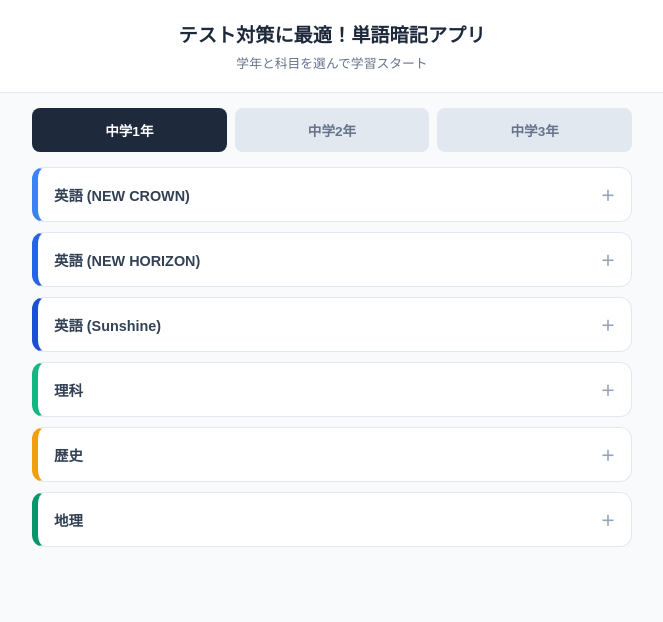
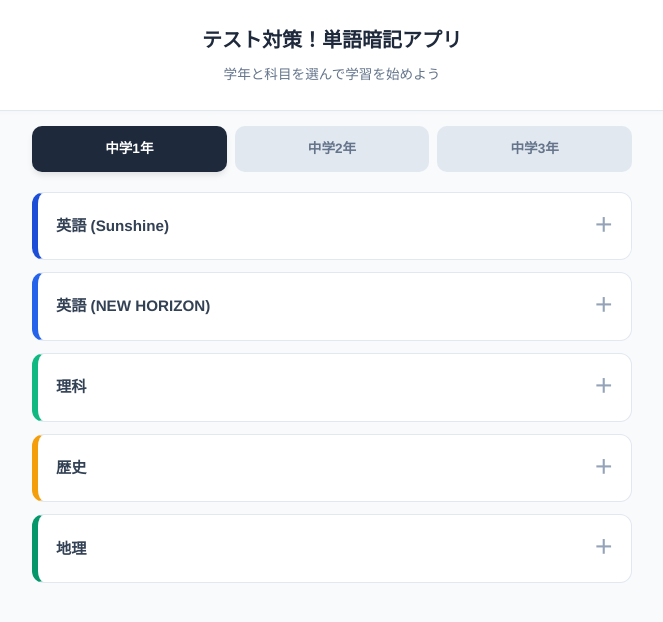
Before and after one commit to mantenkobetsu/top, a plain HTML site: page index.html in a window 1280 px wide. Shown: the whole page, without its empty margins (308-971 px from the left). Drawn offline with Linux system fonts and the light colour scheme.

Commit message:
Update index.html

```diff
--- a/index.html
+++ b/index.html
@@ -18,40 +18,58 @@
             --btn-anki: #3b82f6;
         }
 
-        body { font-family: sans-serif; background-color: var(--bg); color: var(--text); margin: 0; padding: 0; }
-        .app-header { background: var(--white); padding: 20px; text-align: center; border-bottom: 1px solid #e2e8f0; }
-        .app-header h1 { margin: 0; font-size: 1.2rem; font-weight: 800; color: var(--accent); }
-        .app-header p { margin: 5px 0 0; font-size: 0.8rem; color: #64748b; }
+        body {
+            font-family: 'Helvetica Neue', Arial, 'Hiragino Kaku Gothic ProN', 'Hiragino Sans', Meiryo, sans-serif;
+            background-color: var(--bg);
+            color: var(--text);
+            margin: 0;
+            padding: 0;
+            line-height: 1.6;
+        }
+
+        .app-header {
+            background: var(--white);
+            padding: 24px 20px;
+            text-align: center;
+            border-bottom: 1px solid #e2e8f0;
+            box-shadow: 0 2px 4px rgba(0,0,0,0.02);
+        }
+        .app-header h1 { margin: 0; font-size: 1.25rem; font-weight: 800; color: var(--accent); }
+        .app-header p { margin: 8px 0 0; font-size: 0.85rem; color: #64748b; }
 
         .container { padding: 15px; max-width: 600px; margin: 0 auto; }
 
-        /* タブ切り替え */
-        .tabs { display: flex; gap: 8px; margin-bottom: 15px; }
+        .tabs { display: flex; gap: 8px; margin-bottom: 20px; }
         .tab-label {
             flex: 1; padding: 12px 0; text-align: center; background: #e2e8f0; cursor: pointer;
-            font-weight: bold; border-radius: 8px; color: #64748b; font-size: 0.85rem; transition: 0.2s;
+            font-weight: bold; border-radius: 10px; color: #64748b; font-size: 0.85rem; transition: all 0.2s;
         }
         input[type="radio"] { display: none; }
 
-        .tab-content { display: none; }
+        .tab-content { display: none; animation: fadeIn 0.3s ease-in-out; }
+        @keyframes fadeIn {
+            from { opacity: 0; transform: translateY(5px); }
+            to { opacity: 1; transform: translateY(0); }
+        }
+
         #g1:checked ~ .tabs label[for="g1"],
         #g2:checked ~ .tabs label[for="g2"],
         #g3:checked ~ .tabs label[for="g3"] {
             background: var(--accent); color: var(--white);
+            box-shadow: 0 4px 6px -1px rgba(0, 0, 0, 0.1);
         }
-        #g1:checked ~ .content-g1, #g2:checked ~ .content-g2, #g3:checked ~ .content-g3 { display: block; }
 
-        /* アコーディオン */
-        details { background: var(--white); margin-bottom: 10px; border-radius: 12px; border: 1px solid #e2e8f0; overflow: hidden; }
+        details { background: var(--white); margin-bottom: 12px; border-radius: 12px; border: 1px solid #e2e8f0; overflow: hidden; transition: all 0.3s; }
+        details[open] { box-shadow: 0 4px 12px rgba(0,0,0,0.05); }
+
         summary {
-            padding: 16px; cursor: pointer; font-weight: bold; list-style: none;
-            display: flex; justify-content: space-between; align-items: center; font-size: 0.9rem;
+            padding: 18px; cursor: pointer; font-weight: bold; list-style: none;
+            display: flex; justify-content: space-between; align-items: center; font-size: 0.95rem;
         }
         summary::-webkit-details-marker { display: none; }
-        summary::after { content: "＋"; color: #94a3b8; }
-        details[open] summary::after { content: "－"; }
+        summary::after { content: "＋"; font-size: 1.2rem; color: #94a3b8; transition: 0.3s; }
+        details[open] summary::after { transform: rotate(45deg); content: "＋"; }
 
-        /* 科目別カラーバー */
         .subj-crown { border-left: 6px solid #3b82f6; }
         .subj-horizon { border-left: 6px solid #2563eb; }
         .subj-sunshine { border-left: 6px solid #1d4ed8; }
@@ -59,33 +77,44 @@
         .subj-his { border-left: 6px solid var(--his-color); }
         .subj-geo { border-left: 6px solid var(--geo-color); }
 
-        /* リスト */
         .page-list { list-style: none; padding: 0; margin: 0; border-top: 1px solid #f1f5f9; }
         .page-item {
             display: flex; justify-content: space-between; align-items: center;
-            padding: 12px 15px; border-bottom: 1px solid #f1f5f9;
+            padding: 14px 18px; border-bottom: 1px solid #f1f5f9;
+            background: #fff;
         }
-        .p-range { font-weight: bold; font-size: 0.82rem; color: #475569; }
+        .page-item:last-child { border-bottom: none; }
+        .p-range { font-weight: 600; font-size: 0.85rem; color: #475569; }
 
-        /* ボタン */
-        .btn-group { display: flex; gap: 6px; }
+        .btn-group { display: flex; gap: 8px; }
         .action-btn {
-            text-decoration: none; font-size: 0.7rem; font-weight: bold; padding: 8px 10px;
-            border-radius: 6px; color: #fff; min-width: 45px; text-align: center;
+            text-decoration: none; font-size: 0.75rem; font-weight: bold; padding: 8px 14px;
+            border-radius: 8px; color: #fff; min-width: 50px; text-align: center;
+            transition: 0.2s; display: inline-block;
         }
-        .btn-anki { background-color: var(--btn-anki); }
-        .btn-test { background-color: var(--btn-test); }
-        .action-btn:active { opacity: 0.7; transform: scale(0.95); }
+        .btn-anki { background-color: var(--btn-anki); box-shadow: 0 2px 0 #2563eb; }
+        .btn-test { background-color: var(--btn-test); box-shadow: 0 2px 0 #dc2626; }
 
-        /* リンクがないボタンのスタイル */
-        .btn-disabled { background-color: #cbd5e1; cursor: default; pointer-events: none; }
+        .action-btn:active { transform: translateY(2px); box-shadow: none; }
+
+        .btn-disabled {
+            background-color: #e2e8f0;
+            color: #94a3b8;
+            box-shadow: none;
+            cursor: default;
+            pointer-events: none;
+        }
+
+        #g1:checked ~ #content-area .content-g1,
+        #g2:checked ~ #content-area .content-g2,
+        #g3:checked ~ #content-area .content-g3 { display: block; }
     </style>
 </head>
 <body>
 
 <header class="app-header">
-    <h1>テスト対策に最適！単語暗記アプリ</h1>
-    <p>学年と科目を選んで学習スタート</p>
+    <h1>テスト対策！単語暗記アプリ</h1>
+    <p>学年と科目を選んで学習を始めよう</p>
 </header>
 
 <div class="container">
@@ -99,89 +128,143 @@
         <label class="tab-label" for="g3">中学3年</label>
     </div>
 
+    <div id="content-area"></div>
+</div>
+
 <script>
-        // --- 設定エリア：リンクの管理 ---
     const baseURL = "https://mantenlab.com/vocabulary-test/";
 
-        // 中1理科のデータ設定（全15項目に拡充）
-        const g1RikaData = [
-            { label: "P.2 - 17", ankiFile: "1_rika_2-17.html", testFile: "" },
-            { label: "P.20 - 30", ankiFile: "1_rika_20-30.html", testFile: "" },
-            { label: "P.31 - 34", ankiFile: "1_rika_31-34.html", testFile: "" },
-            { label: "P.36 - 52", ankiFile: "1_rika_36-52.html", testFile: "rika_sample.html" },
-            { label: "P.64 - 82", ankiFile: "1_rika_64-82.html", testFile: "" },
-            { label: "P.84 - 97", ankiFile: "1_rika_84-97.html", testFile: "" },
-            { label: "P.100 - 117", ankiFile: "1_rika_100-117.html", testFile: "" },
-            // --- 今回追加された単元 ---
-            { label: "P.128 - 149", ankiFile: "1_rika_128,129137-149.html", testFile: "" },
-            { label: "P.151 - 160", ankiFile: "1_rika_151-160.html", testFile: "" },
-            { label: "P.161 - 172", ankiFile: "1_rika_161-172.html", testFile: "" },
-            { label: "P.173 - 188", ankiFile: "1_rika_173-188.html", testFile: "" },
-            { label: "P.201 - 212", ankiFile: "1_rika_201-212.html", testFile: "" },
-            { label: "P.214 - 220", ankiFile: "1_rika_214-220.html", testFile: "" },
-            { label: "P.223 - 230", ankiFile: "1_rika_223-230.html", testFile: "" },
-            { label: "P.233 - 247", ankiFile: "1_rika_233-247.html", testFile: "" }
+    // 中1 英語
+    const g1EnglishNHFiles = ["1_English_NH_U4.html", "1_English_NH_U5.html", "1_English_NH_U6.html", "1_English_NH_U7.html", "1_English_NH_U8.html", "1_English_NH_U9.html", "1_English_NH_U10.html", "1_English_NH_RL.html"];
+    const g1EnglishSSFiles = ["1_English_SS_P4.html", "1_English_SS_P5.html", "1_English_SS_P6.html", "1_English_SS_P7.html", "1_English_SS_P8.html", "1_English_SS_P9.html", "1_English_SS_P10.html"];
+
+    // 中1 理科 (共有いただいたファイルを追加)
+    const g1RikaFiles = [
+        "1_rika_2-17.html",
+        "1_rika_20-30.html",
+        "1_rika_31-34.html",
+        "1_rika_36-52.html",
+        "1_rika_64-82.html",
+        "1_rika_84-97.html",
+        "1_rika_100-117.html",
+        "1_rika_128,129137-149.html",
+        "1_rika_151-160.html",
+        "1_rika_161-172.html",
+        "1_rika_173-188.html", // 追加
+        "1_rika_201-212.html", // 追加
+        "1_rika_214-220.html", // 追加
+        "1_rika_223-230.html", // 追加
+        "1_rika_233-247.html"  // 追加
     ];
 
-        const gradeContents = ["content-g1", "content-g2", "content-g3"];
-        const subjects = [
-            { name: "英語 (NEW CROWN)", class: "subj-crown" },
-            { name: "英語 (NEW HORIZON)", class: "subj-horizon" },
-            { name: "英語 (Sunshine)", class: "subj-sunshine" },
-            { name: "理科", class: "subj-sci" },
-            { name: "歴史", class: "subj-his" },
-            { name: "地理", class: "subj-geo" }
+    // 中1 歴史
+    const g1RekishiFiles = [
+        "1_rekishi_63-67.html", "1_rekishi_68-69.html", "1_rekishi_70-71.html",
+        "1_rekishi_72-75.html", "1_rekishi_78-81.html", "1_rekishi_84-85.html",
+        "1_rekishi_86-89.html", "1_rekishi_92-95.html", "1_rekishi_96-97.html",
+        "1_rekishi_98-101.html",
+        "1_rekishi_105-107.html", "1_rekishi_108-111.html", "1_rekishi_112-113.html",
+        "1_rekishi_116-117.html", "1_rekishi_118-119.html", "1_rekishi_120-123.html",
+        "1_rekishi_124-125.html", "1_rekishi_126-127.html", "1_rekishi_128-129.html",
+        "1_rekishi_130-131.html",
+        "1_rekishi_136-139.html", "1_rekishi_140-141.html", "1_rekishi_142-143.html",
+        "1_rekishi_144-145.html", "1_rekishi_146-149.html"
     ];
 
-        gradeContents.forEach((contentClass, gIdx) => {
-            document.write(`<div class="tab-content ${contentClass}">`);
+    // 中2 英語
+    const g2EnglishNCFiles = ["2_English_NC_L4.html", "2_English_NC_L5.html", "2_English_NC_L6.html", "2_English_NC_L7.html", "2_English_NC_L8.html", "2_English_NC_RL2.html", "2_English_NC_RL3.html"];
+    const g2EnglishSSFiles = ["2_English_SS_P4.html", "2_English_SS_P5.html", "2_English_SS_P6.html", "2_English_SS_P7.html", "2_English_SS_P8.html", "2_English_SS_R2.html", "2_English_SS_R3.html"];
+
+    // 中2 理科
+    const g2RikaFiles = ["2_rika_5-17.html", "2_rika_18-24.html", "2_rika_25-32.html", "2_rika_34-43.html", "2_rika_44-49.html", "2_rika_51-59.html", "2_rika_70-79.html", "2_rika_80-91.html", "2_rika_94-107.html", "2_rika_108-123.html", "2_rika_141-152.html", "2_rika_153-171.html", "2_rika_173-177.html", "2_rika_178-188.html", "2_rika_189-199.html", "2_rika_211-224.html", "2_rika_225-234.html", "2_rika_235-241.html", "2_rika_242-252.html", "2_rika_255-261.html", "2_rika_262-271.html"];
+
+    // ラベル整形（英語）
+    function formatLabel(fileName) {
+        const nameWithoutExt = fileName.replace('.html', '');
+        const parts = nameWithoutExt.split('_');
+        const lastPart = parts[parts.length - 1].toLowerCase();
+        if (lastPart.startsWith('p')) return `Part ${lastPart.substring(1)}`;
+        if (lastPart.startsWith('u')) return `Unit ${lastPart.substring(1)}`;
+        if (lastPart.startsWith('l') && !lastPart.startsWith('rl')) return `Lesson ${lastPart.substring(1)}`;
+        if (lastPart.startsWith('r') && !lastPart.startsWith('rl')) return `Reading ${lastPart.substring(1)}`;
+        if (lastPart.startsWith('rl')) {
+            const num = lastPart.substring(2);
+            return num ? `Reading Lesson ${num}` : "Read Aloud";
+        }
+        return lastPart.toUpperCase();
+    }
+
+    // ラベル整形（理科・歴史） P.96-97 -> 96-97 の表示形式
+    function formatRangeLabel(fileName) {
+        // ファイル名の末尾にある数字とハイフン部分を抽出
+        const match = fileName.match(/_([0-9,\-]+)\.html$/);
+        return match ? match[1] : fileName;
+    }
+
+    const contentArea = document.getElementById('content-area');
+    let finalHtml = "";
+
+    [0, 1, 2].forEach(gIdx => {
+        const gradeNum = gIdx + 1;
+        finalHtml += `<div class="tab-content content-g${gradeNum}">`;
+
+        const subjects = [
+            { name: "英語 (Sunshine)", class: "subj-sunshine", hideInG1: false, hideInG2: false },
+            { name: "英語 (NEW CROWN)", class: "subj-crown", hideInG1: true, hideInG2: false },
+            { name: "英語 (NEW HORIZON)", class: "subj-horizon", hideInG1: false, hideInG2: true },
+            { name: "理科", class: "subj-sci", hideInG1: false, hideInG2: false },
+            { name: "歴史", class: "subj-his", hideInG1: false, hideInG2: false },
+            { name: "地理", class: "subj-geo", hideInG1: false, hideInG2: false }
+        ];
 
         subjects.forEach(sub => {
-                document.write(`
+            if (gIdx === 0 && sub.hideInG1) return;
+            if (gIdx === 1 && sub.hideInG2) return;
+
+            finalHtml += `
                 <details class="${sub.class}">
                     <summary>${sub.name}</summary>
                     <ul class="page-list">
-                `);
+            `;
 
-                if (gIdx === 0 && sub.name === "理科") {
-                    g1RikaData.forEach(item => {
-                        const ankiUrl = baseURL + item.ankiFile;
-                        const hasTest = item.testFile !== "";
-                        const testUrl = hasTest ? baseURL + item.testFile : "#";
-                        const testClass = hasTest ? "action-btn btn-test" : "action-btn btn-test btn-disabled";
+            let currentFiles = [];
+            let isRangeType = false;
 
-                        document.write(`
+            if (gIdx === 0) {
+                if (sub.name === "英語 (Sunshine)") currentFiles = g1EnglishSSFiles;
+                else if (sub.name === "英語 (NEW HORIZON)") currentFiles = g1EnglishNHFiles;
+                else if (sub.name === "理科") { currentFiles = g1RikaFiles; isRangeType = true; }
+                else if (sub.name === "歴史") { currentFiles = g1RekishiFiles; isRangeType = true; }
+            } else if (gIdx === 1) {
+                if (sub.name === "英語 (Sunshine)") currentFiles = g2EnglishSSFiles;
+                else if (sub.name === "英語 (NEW CROWN)") currentFiles = g2EnglishNCFiles;
+                else if (sub.name === "理科") { currentFiles = g2RikaFiles; isRangeType = true; }
+            }
+
+            if (currentFiles.length > 0) {
+                currentFiles.forEach(file => {
+                    const label = isRangeType ? formatRangeLabel(file) : formatLabel(file);
+                    finalHtml += `
                         <li class="page-item">
-                                <span class="p-range">${item.label}</span>
+                            <span class="p-range">${label}</span>
                             <div class="btn-group">
-                                    <a href="${ankiUrl}" class="action-btn btn-anki" target="_blank">暗記</a>
-                                    <a href="${testUrl}" class="${testClass}" ${hasTest ? 'target="_blank"' : ''}>テスト</a>
+                                <a href="${baseURL}${file}" class="action-btn btn-anki" target="_blank">暗記</a>
+                                <a href="#" class="action-btn btn-test btn-disabled">テスト</a>
                             </div>
-                            </li>
-                        `);
+                        </li>`;
                 });
             } else {
-                    // 他の科目や学年のダミーデータ
-                    for (let i = 0; i < 5; i++) {
-                        document.write(`
-                            <li class="page-item">
-                                <span class="p-range">準備中</span>
-                                <div class="btn-group">
-                                    <a href="#" class="action-btn btn-anki btn-disabled">暗記</a>
-                                    <a href="#" class="action-btn btn-test btn-disabled">テスト</a>
-                                </div>
-                            </li>
-                        `);
+                for (let i = 0; i < 3; i++) {
+                    finalHtml += `<li class="page-item"><span class="p-range">準備中...</span><div class="btn-group"><a href="#" class="action-btn btn-anki btn-disabled">暗記</a><a href="#" class="action-btn btn-test btn-disabled">テスト</a></div></li>`;
                 }
             }
-
-                document.write(`</ul></details>`);
+            finalHtml += `</ul></details>`;
+        });
+        finalHtml += `</div>`;
     });
 
-            document.write(`</div>`);
-        });
+    contentArea.innerHTML = finalHtml;
 </script>
-</div>
 
 </body>
 </html>
```
Lines whose indentation alone changed are shown as unchanged.
